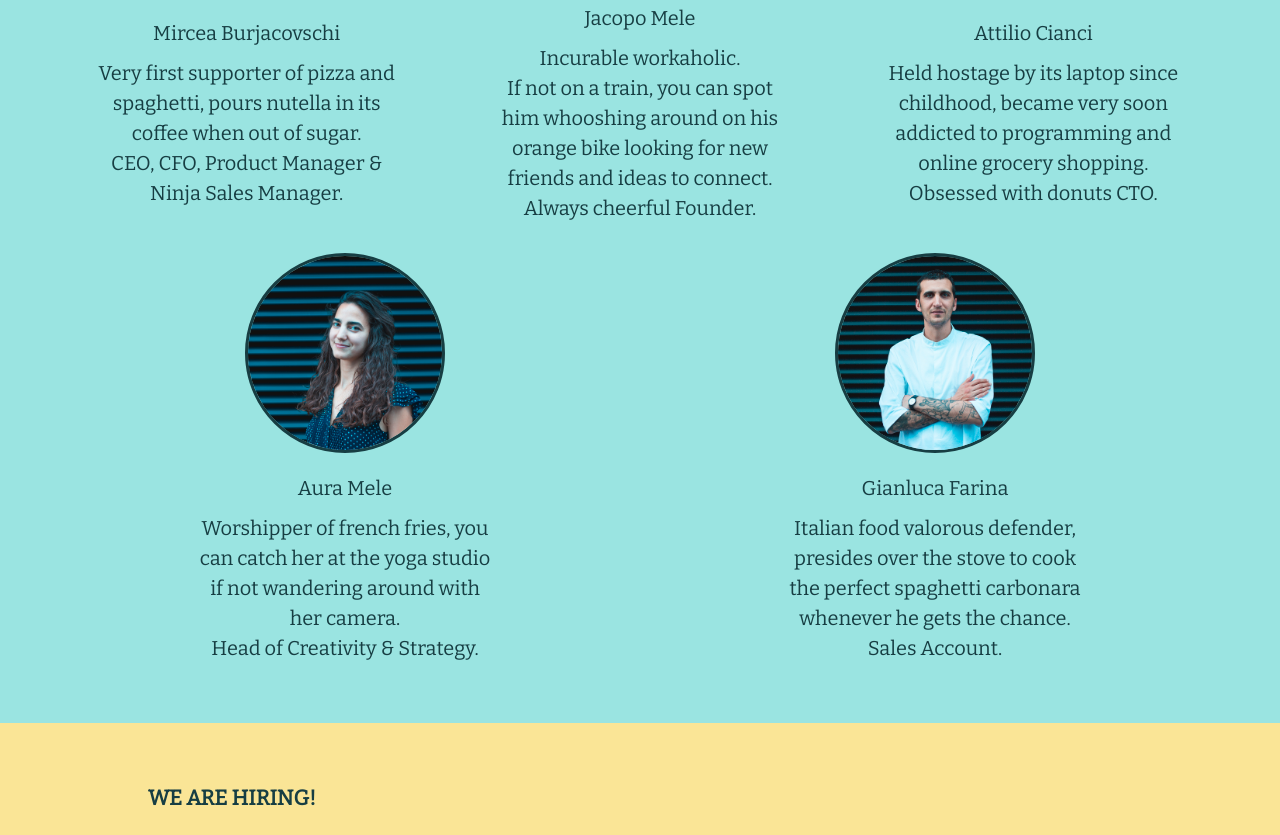
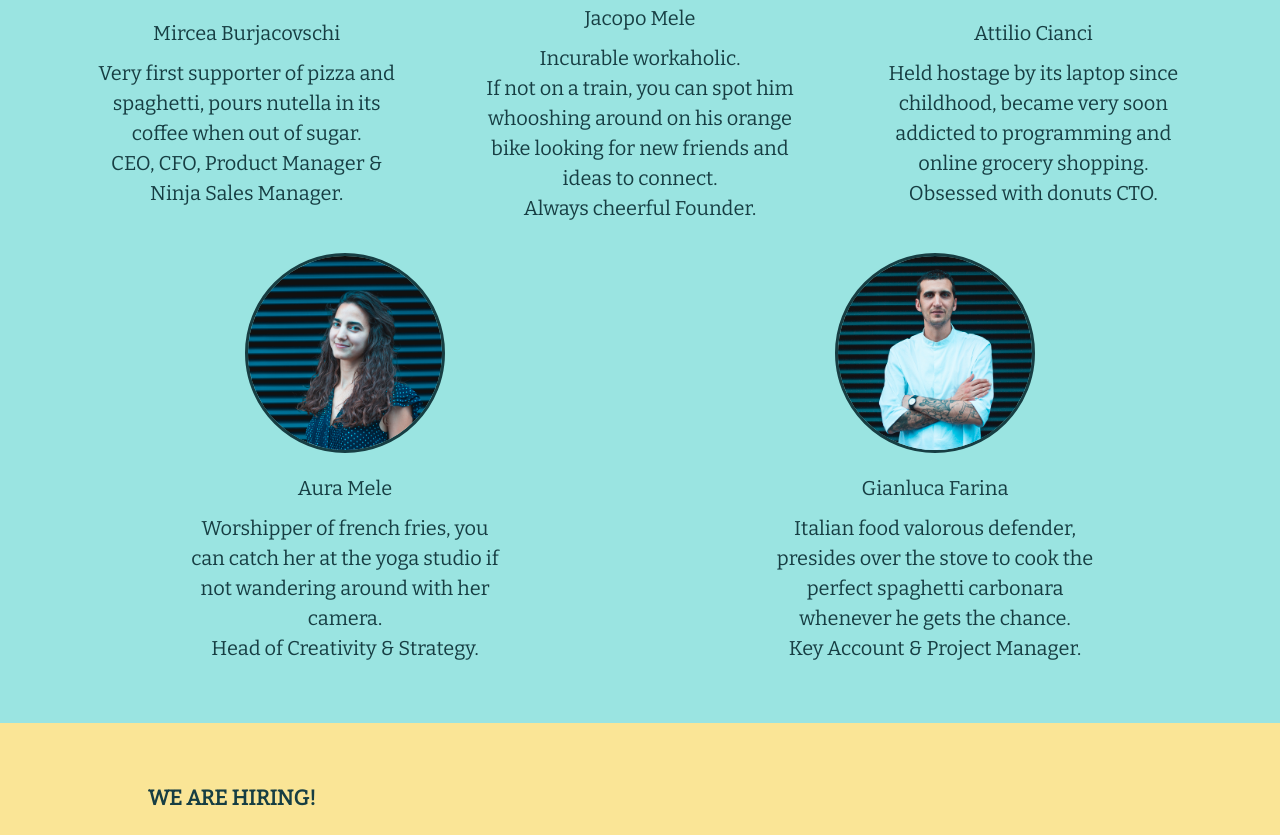
Before and after one commit to betalablimited/company-site, a plain HTML site: page index.html in a window 1280 px wide. Shown: the part 906-1741 px from the top of the page. Drawn offline with nearby package versions, Linux system fonts and the light colour scheme.

Commit message:
Gianluca position update

```diff
--- a/css/static.css
+++ b/css/static.css
@@ -130,7 +130,7 @@ section.team .team-directory {
 .team--element {
   font-size: 20px;
   text-align: center;
-  width: 300px;
+  width: 320px;
   margin-bottom: 30px;
 }
 
--- a/index.html
+++ b/index.html
@@ -79,7 +79,7 @@
                     <img src="images/gianluca.jpg"/>
                   </div>
                   <div class="name">Gianluca Farina</div>
-                  <div class="description">Italian food valorous defender, presides over the stove to cook the perfect spaghetti carbonara whenever he gets the chance.<br/>Sales Account.</div>
+                  <div class="description">Italian food valorous defender, presides over the stove to cook the perfect spaghetti carbonara whenever he gets the chance.<br/>Key Account & Project Manager.</div>
                 </div>
               </div>
             </div>
```
